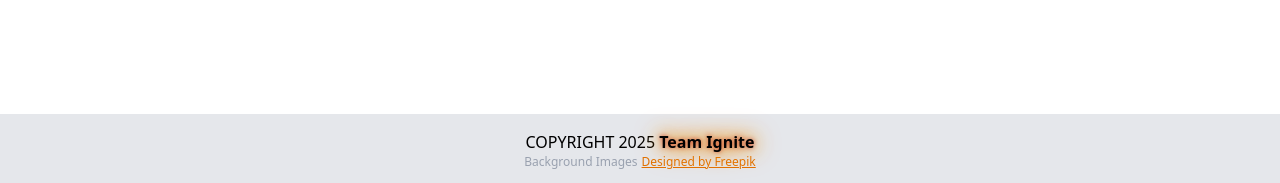
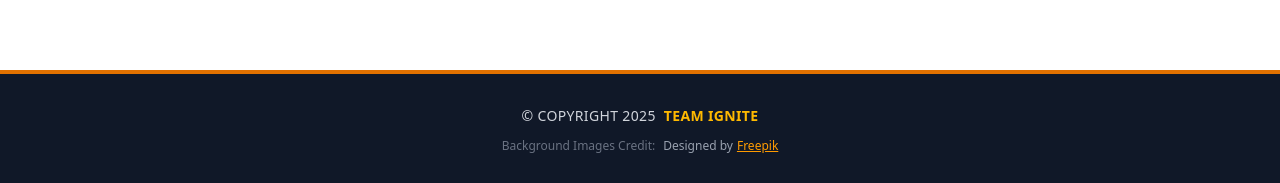
Before and after one commit to everlaster00/team4-Ignite-React, a Next.js app: page / in a window 1280 px wide. Shown: the part 614-797 px from the top of the page. Built offline with nearby package versions, Linux system fonts and the light colour scheme; no server answers; the database is empty.

Commit message:
Update footer

```diff
--- a/src/app/igFooter.js
+++ b/src/app/igFooter.js
@@ -1,20 +1,36 @@
-import IgniteFont from '@@/IgniteFont';
+import React from 'react';
+const IgniteFont = ({ children }) => <span className="text-amber-400">{children}</span>;
 
 export default function IgFooter() {
   return (
-    <div className="z-index-50 w-full bg-gray-200 p-4 text-center">
-      <p>COPYRIGHT 2025 <IgniteFont ><span className='font-semibold'>Team Ignite</span></IgniteFont> </p>
-      <p className="text-xs text-gray-400">
-        Background Images
+    <footer className="z-index-50 w-full bg-gray-900 text-gray-300 border-t-4 border-amber-600 p-6 sm:p-8">
+      <div className="max-w-7xl mx-auto flex flex-col items-center space-y-3">
+
+        <p className="text-sm font-light tracking-wide">
+          &copy; COPYRIGHT 2025
+          <IgniteFont>
+            <span className='font-extrabold text-amber-400 ml-2'>
+              TEAM IGNITE
+            </span>
+          </IgniteFont>
+        </p>
+
+        <p className="text-xs text-gray-500 font-medium">
+          Background Images Credit:
+          <span className="text-gray-400 ml-2">
+            Designed by
             <a
               href="http://www.freepik.com"
-          target="_blank" // 새 탭에서 열기. 프로젝트 페이지 bg 사용 조건
+              target="_blank"
               rel="noopener noreferrer"
-          className="text-amber-600 hover:text-amber-500 underline ml-1"
+              className="text-amber-500 hover:text-amber-400 underline transition duration-200 ml-1"
+              title="Freepik 웹사이트로 이동"
             >
-          Designed by Freepik
+              Freepik
             </a>
+          </span>
         </p>
       </div>
-  )
+    </footer>
+  );
 }
```
Lines whose indentation alone changed are shown as unchanged.
